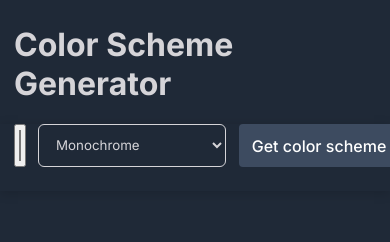
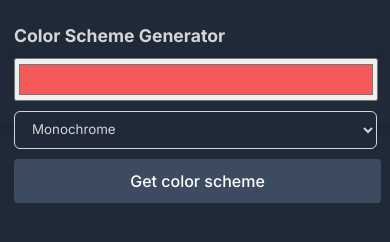
Before and after one commit to yhern006/color_scheme_generator, a plain HTML site: page index.html in a window 390 px wide. Drawn offline with Linux system fonts and the light colour scheme.

Commit message:
improved responsiveness

```diff
--- a/index.css
+++ b/index.css
@@ -15,6 +15,10 @@ header, main {
 
 header {
     margin-top: 25px;
+}
+
+h1 {
+    font-size: 1.6rem;
 }
 
 main, section,
@@ -151,6 +155,42 @@ option::checkmark {
     font-weight: 400;
 }
 
+@media (max-width: 415px) {
+    h1 {
+        font-size: 1.1rem !important;
+    }
+
+    main {
+        margin-bottom: 7rem !important;
+    }
+
+    #seed-color,
+    #scheme-mode-select {
+        width: 100%;
+    }
+}
+
+@media (max-width: 480px) {
+    h1 {
+        font-size: 1.3rem;
+    }
+    main {
+        flex-wrap: wrap;
+        gap: 10px;
+        margin-bottom: 3.4rem;
+    }
+    #seed-color {
+        min-width: 62px;
+    }
+    #scheme-mode-select {
+        min-width: 250px;
+    }
+    button {
+        width: 100%;
+        padding: 12px 11px;
+    }
+}
+
 @media (min-width: 720px) {
     button {
         padding: 12px 11px;
```
